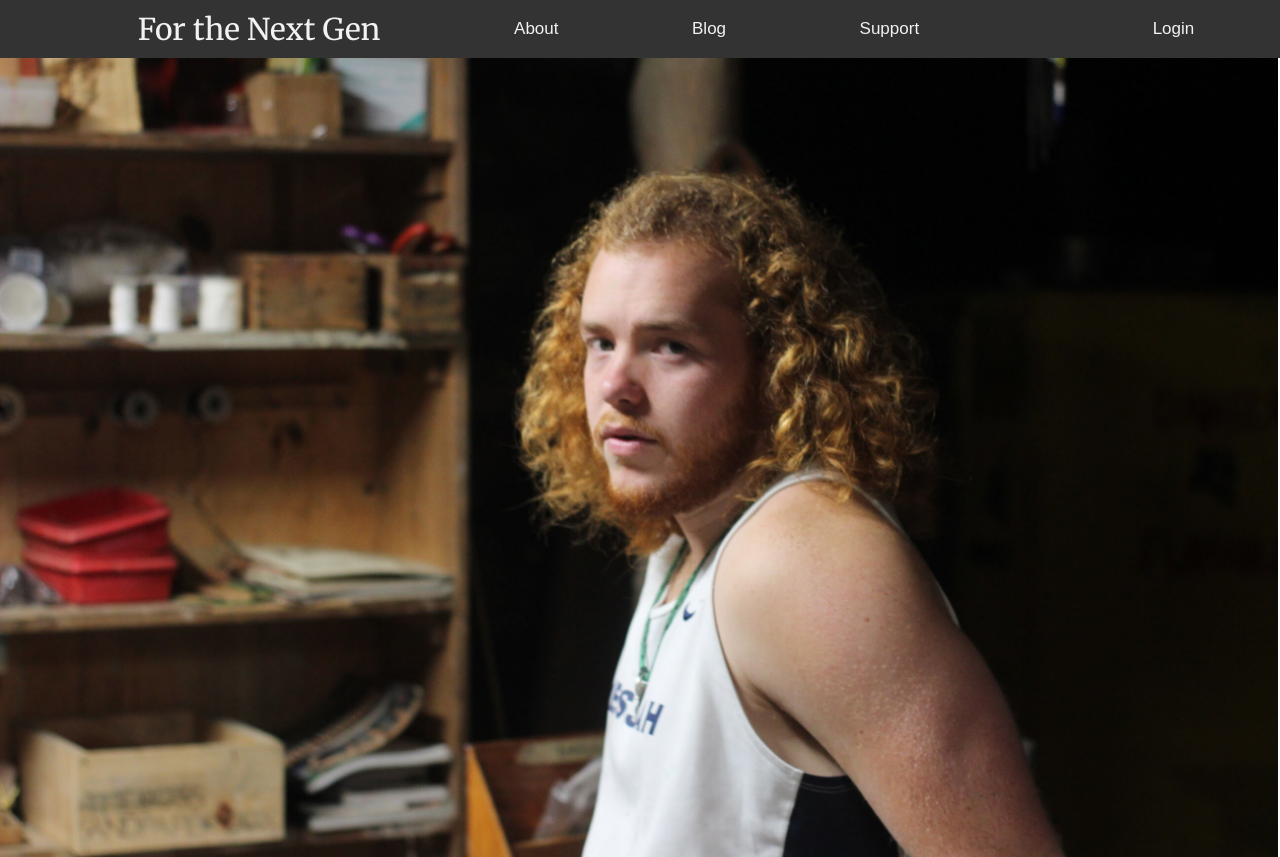
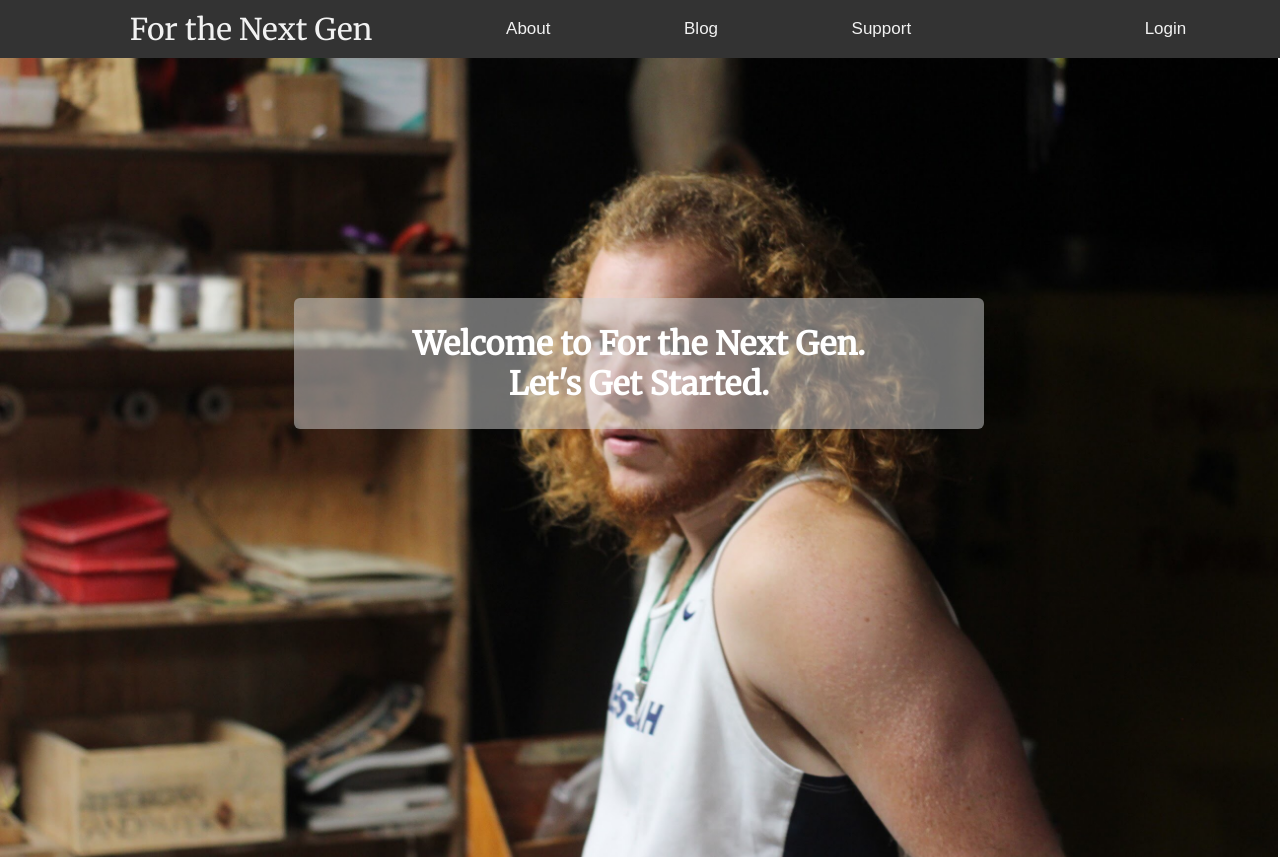
Before and after one commit to mw1421/Jose_and_Michael, a PHP site: page /index.html in a window 1280 px wide; the page is wider, and only the part inside the window is pictured. Shown: the top 857 px of that part. Run offline with PHP 8.4, Linux system fonts and the light colour scheme.

Commit message:
added a caption to the parallax image

```diff
--- a/public_html/css/styles.css
+++ b/public_html/css/styles.css
@@ -13,6 +13,7 @@ header{
     display: flex;
     width: 105%;
     justify-content: center;
+    margin-left: -8px;
 }
 
 #mainNav a {
@@ -23,6 +24,7 @@ header{
     text-decoration: none;
     font-size: 17px;
     font-family: 'Open-Sans', sans-serif;
+    display: inline-block;
 }
 
 #mainNav a:hover {
@@ -78,3 +80,16 @@ aside{
     border-radius: 6px;
     padding-left: 5px;
 }
+
+#welcome {
+    text-align: center;
+    color: white;
+    font-family: 'Merriweather', serif;
+    background-color: rgb(211,211,211, 0.5);
+    width: 50%;
+    position:relative;
+    top: 30%;
+    margin: auto;
+    padding: 2%;
+    border-radius: 6px;
+}
--- a/public_html/index.html
+++ b/public_html/index.html
@@ -25,7 +25,7 @@
         </div>
     </header>
 
-    <div class='parallax-image'></div>
+    <div class='parallax-image'> <h1 id='welcome'>Welcome to For the Next Gen. <br> Let's Get Started.</h1></div>
 
     <section>
         <h1>This is where the section will be.</h1>
```
